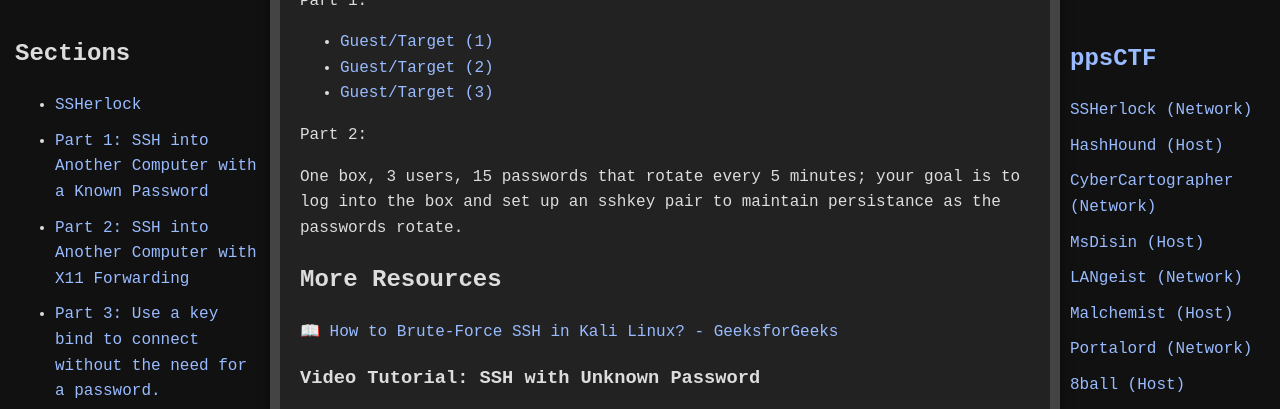
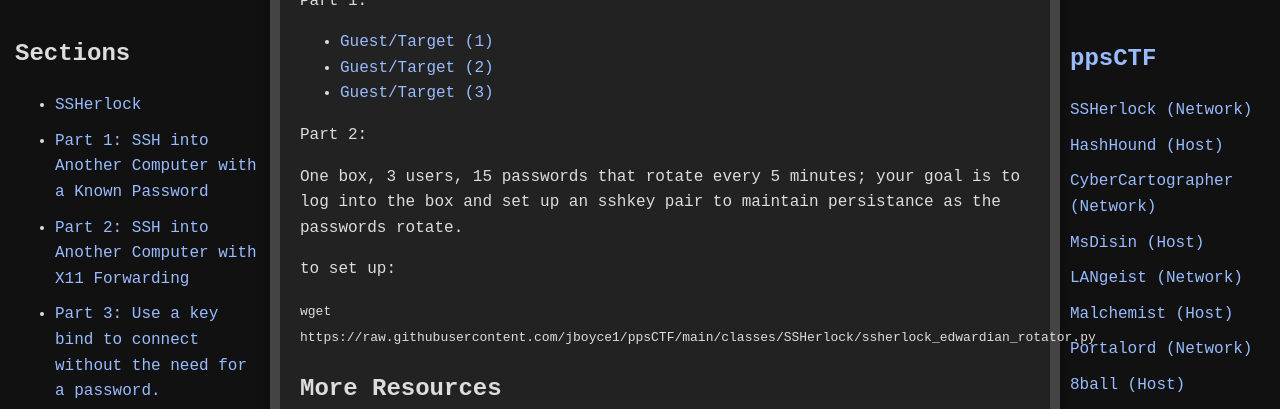
Before and after one commit to jboyce1/ppsCTF, a Jekyll site: the page built from classes/SSHerlock/SSHerlock.md, in a window 1280 px wide and 900 px high, scrolled down 7471 px, cut to the strip 0-409 px from the top of the window. Built offline with Jekyll 4.4.1, drawn with Linux system fonts in a browser that asks for light colours.

Commit message:
Update SSHerlock.md

```diff
--- a/classes/SSHerlock/SSHerlock.md
+++ b/classes/SSHerlock/SSHerlock.md
@@ -230,6 +230,10 @@ Part 2:
 
 One box, 3 users, 15 passwords that rotate every 5 minutes; your goal is to log into the box and set up an sshkey pair to maintain persistance as the passwords rotate.
 
+to set up:
+
+`wget https://raw.githubusercontent.com/jboyce1/ppsCTF/main/classes/SSHerlock/ssherlock_edwardian_rotator.py`
+
 ## More Resources
 
 📖 [How to Brute-Force SSH in Kali Linux? - GeeksforGeeks](https://www.geeksforgeeks.org/how-to-brute-force-ssh-in-kali-linux/)
```
